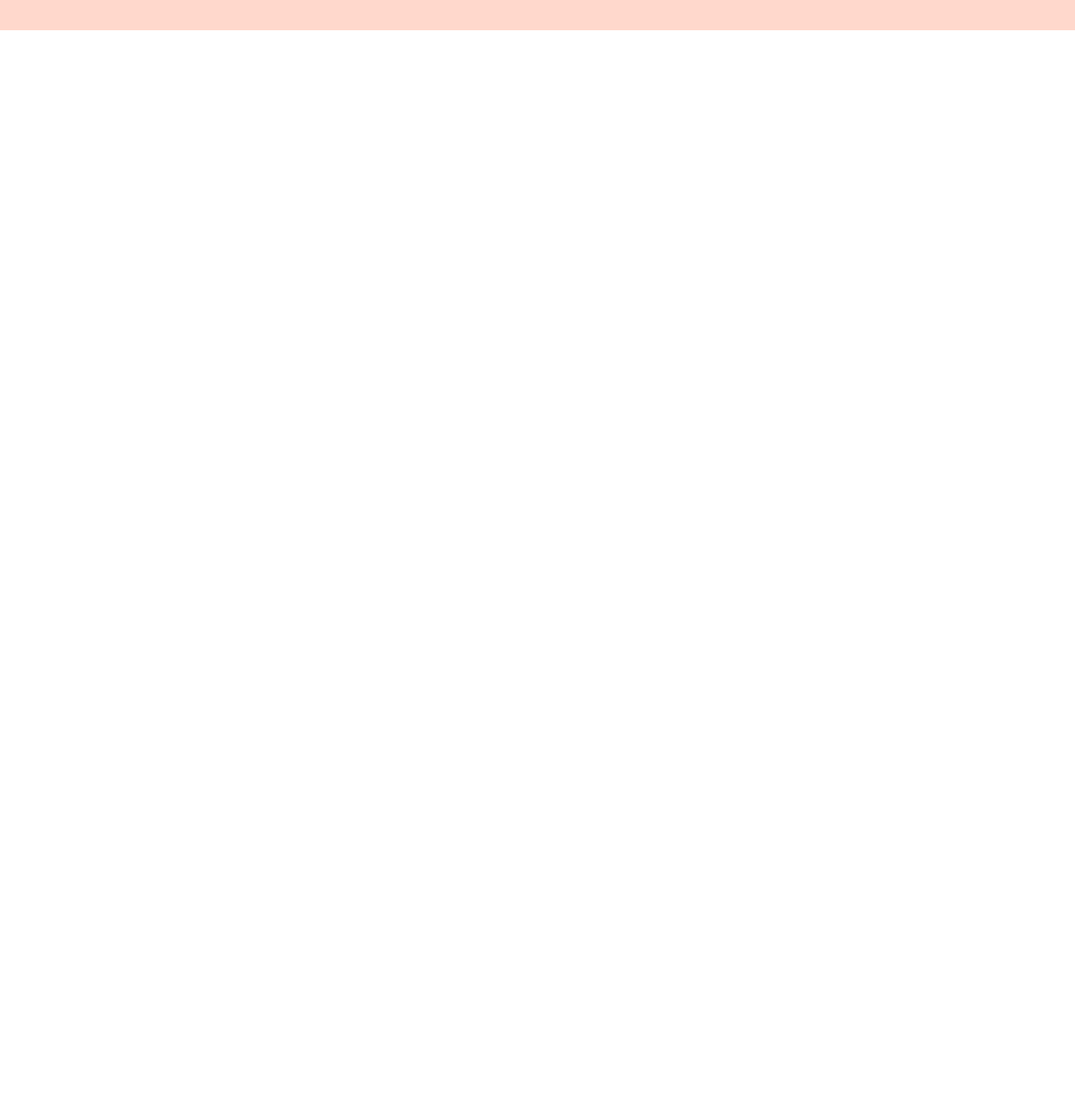
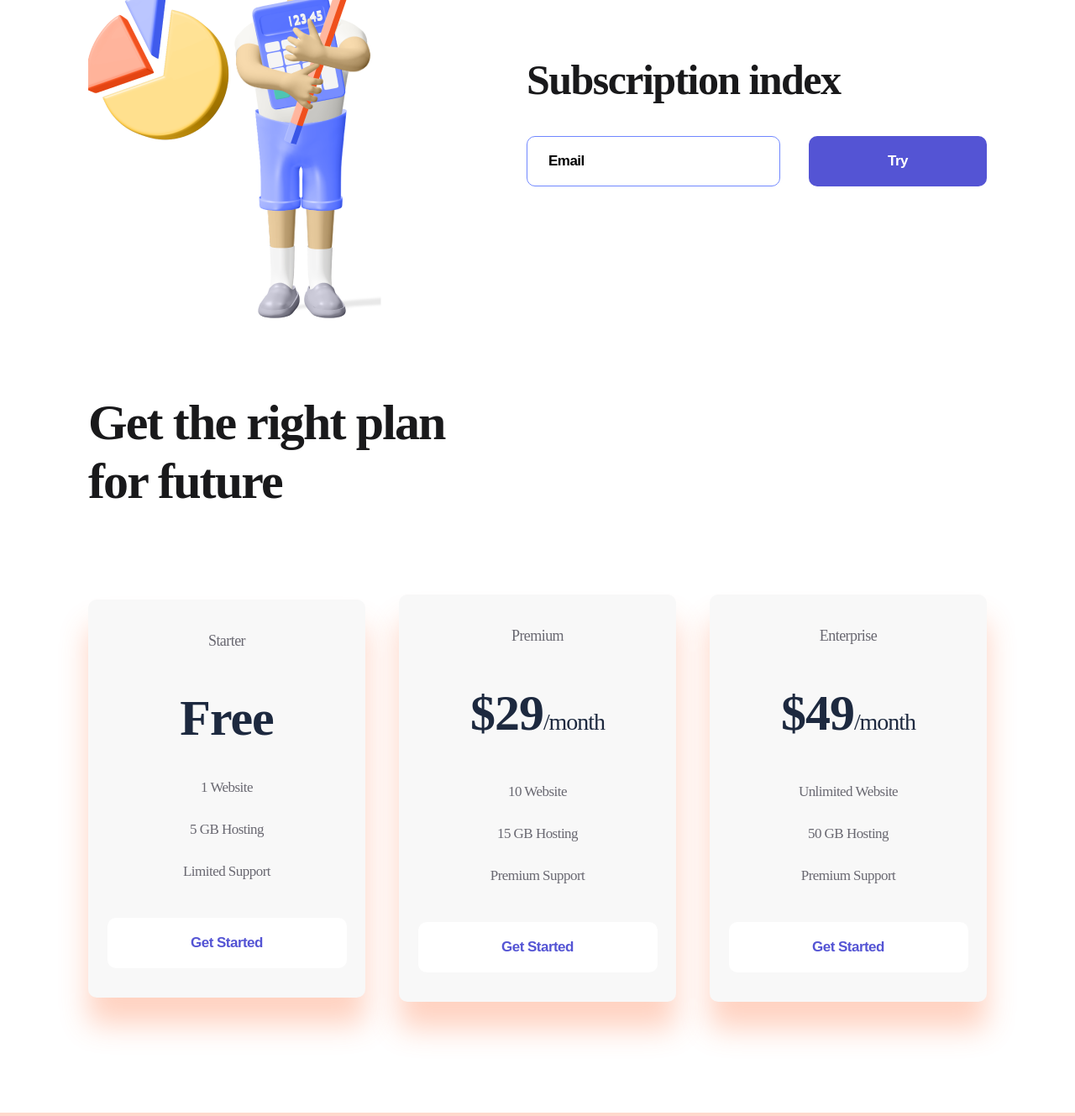
Before and after one commit to MomYuli/bytemaraphone, a plain HTML site: page index.html in a window 1280 px wide. Shown: the part 957-2286 px from the top of the page at 84% size. Before the commit the page ends 993 px from the top, so only its background shows below. Drawn offline with Linux system fonts and the light colour scheme.

Commit message:
Add files via upload

```diff
--- a/index.html
+++ b/index.html
@@ -71,6 +71,115 @@
     </div>
 </section>
 
+<!-- Subscription section -->
+<section class="container container-flex">
+<div>
+<img src="./img/Content Image 02.png" alt="">
+</div>
+
+
+<div>
+<h2 class="subscription">
+    Subscription index
+</h2>
+
+<form>
+    <input class="input" type="email" placeholder="Email">
+    <button class="button button-violet">
+        Try
+    </button>
+</form>
+</div>
+
+</section>
+
+<!-- Plan section -->
+<section class="container container-plan">
+    <h2 class="plan-offer" >
+    Get the right plan for future
+    </h2>
+ <div class="container-flex">
+    <div class="plan">
+        <p class="plan-title">
+            Starter
+        </p>
+
+        <h3 class="plan-price">
+            Free
+        </h3>
+        <ul>
+            <li class="plan-li">
+                1 Website
+            </li>
+            <li class="plan-li">
+                5 GB Hosting
+            </li>
+            <li class="plan-li">
+                Limited Support
+            </li>
+        </ul>
+
+        <button class="button button-plan">
+            Get Started
+        </button>
+    </div>
+
+    <div class="plan">
+        <p class="plan-title">
+            Premium
+        </p>
+
+        <h3 class="plan-price">
+            $29<span>/month</span>
+        </h3>
+        <ul>
+            <li class="plan-li">
+                10 Website
+            </li>
+            <li class="plan-li">
+                15 GB Hosting
+            </li>
+            <li class="plan-li">
+                Premium Support
+            </li>
+        </ul>
+
+        <button class="button button-plan">
+            Get Started
+        </button>
+    </div>
+
+    <div class="plan">
+        <p class="plan-title">
+            Enterprise
+        </p>
+
+        <h3 class="plan-price">
+            $49<span>/month</span>
+        </h3>
+        <ul>
+            <li class="plan-li">
+                Unlimited Website
+            </li>
+            <li class="plan-li">
+                50 GB Hosting
+            </li>
+            <li class="plan-li">
+                Premium Support
+            </li>
+        </ul>
+
+        <button class="button button-plan">
+            Get Started
+        </button>
+    </div>
+
+ </div>
+
+
+</section>
+
+
     <!-- Section footer -->
 <div class="footer">
     <div class="footer-container container-flex">
--- a/style/style.css
+++ b/style/style.css
@@ -109,6 +109,125 @@ border: 1px solid #5454D4;
 margin-left: 35px;
 }
 
+.subscription{
+font-weight: bold;
+font-size: 50px;
+line-height: 57px;
+letter-spacing: -1.56316px;
+color: #19191B;
+margin-bottom: 38px;
+}
+
+.input{
+width: 302px;
+height: 60px;
+border: 1px solid #7087FF;
+box-sizing: border-box;
+border-radius: 10px;
+padding-left: 25px;
+margin-right: 30px;
+}
+
+.input::placeholder, .input{
+    color: #000000;
+    font-weight: bold;
+    font-size: 17px;
+    line-height: 22px;
+    letter-spacing: -0.531474px;
+}
+
+.input:focus{
+    outline: none;
+}
+
+.container-plan{
+    margin-bottom: 132px;
+    margin-top: 85px;
+}
+
+.plan-offer{
+font-weight: bold;
+font-size: 60px;
+line-height: 70px;
+letter-spacing: -1.87579px;
+color: #19191B;
+max-width: 490px;
+margin-bottom: 100px;
+}
+
+.plan{
+width: 330px;
+background:  #F8F8F8;
+box-shadow: 0px 32px 34px rgba(255, 112, 59, 0.317827);
+border-radius: 10px;
+text-align: center;
+transition: 500ms;
+}
+
+.plan:hover{
+background: #FF7143;
+box-shadow: 0px 32px 34px rgba(255, 112, 59, 0.317827);
+}
+
+.plan-title{
+font-size: 18px;
+line-height: 28px;
+text-align: center;
+letter-spacing: -0.562737px;
+color: #696871;
+padding: 35px 0 25px;
+}
+
+.plan:hover .plan-title{
+    color: white;
+    transition: 500ms;
+}
+
+.plan-price{
+font-weight: bold;
+font-size: 60px;
+line-height: 56px;
+text-align: center;
+letter-spacing: -1.03448px;
+color: #1D293F;
+margin: 25px 0 30px;
+}
+
+.plan:hover .plan-price{
+    color: white;
+    transition: 500ms;
+}
+
+.plan-price span{
+    font-size: 28px;
+}
+
+.plan-li{
+list-style: none;
+font-size: 17px;
+line-height: 50px;
+letter-spacing: -0.531474px;
+color: #696871;
+}
+
+.plan:hover .plan-li{
+color: white;
+transition: 500ms;
+}
+
+.button-plan{
+width: 285px;
+background: white;
+color: #5454D4;
+margin: 30px 0 35px;
+}
+
+.plan:hover .button-plan{
+background: #9F3919;
+color: white;
+transition: 500ms;
+}
+
 .footer{
 background: rgba(255, 113, 67, 0.27);
 padding: 38px 0 48px;
```
